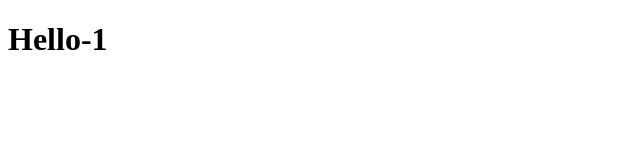
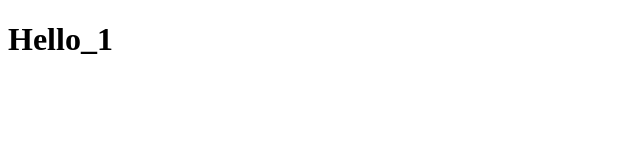
Before and after one commit to Sneha-Amballa/team-git-practice, a plain HTML site: page file_1.html in a window 1280 px wide. Shown: the full height of the page, 0-640 px from the left. Drawn offline with Linux system fonts and the light colour scheme.

Commit message:
Changed file_1

```diff
--- a/file_1.html
+++ b/file_1.html
@@ -6,6 +6,6 @@
     <title>Document</title>
 </head>
 <body>
-    <h1>Hello-1</h1>
+    <h1>Hello_1</h1>
 </body>
 </html>
```
